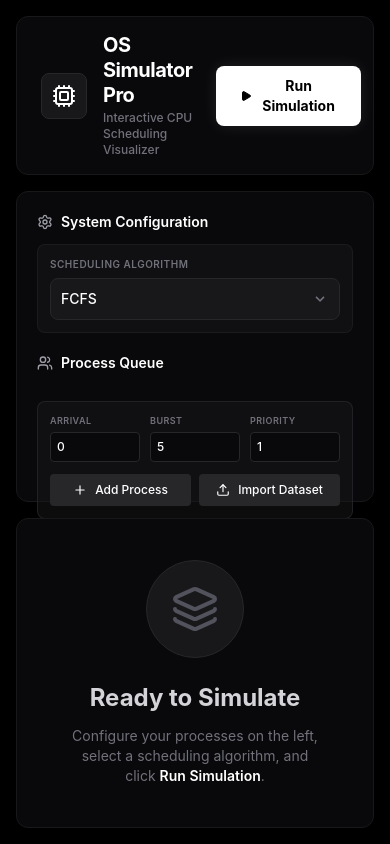
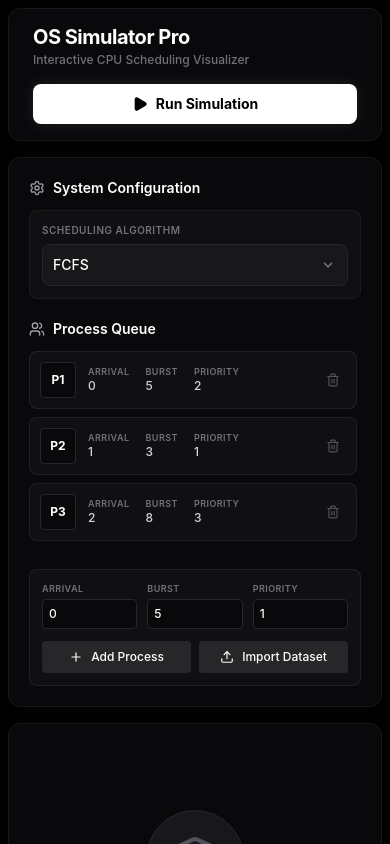
Before and after one commit to mohargorai/cpu-scheduling-visualizer, a React (Vite) app in the folder frontend/: page / in a window 390 px wide. Shown: the top 844 px of the page. Built offline with nearby package versions, Linux system fonts and the light colour scheme.

Commit message:
Make UI fully responsive for mobile devices

```diff
--- a/frontend/src/App.jsx
+++ b/frontend/src/App.jsx
@@ -41,15 +41,15 @@ function App() {
   };
 
   return (
-    <div className="h-screen w-screen p-4 flex flex-col font-sans selection:bg-zinc-800 text-zinc-100 bg-black overflow-hidden box-border">
+    <div className="min-h-screen xl:h-screen w-full p-2 sm:p-4 flex flex-col font-sans selection:bg-zinc-800 text-zinc-100 bg-black xl:overflow-hidden box-border overflow-x-hidden">
 
       <motion.header
         initial={{ opacity: 0, y: -20 }}
         animate={{ opacity: 1, y: 0 }}
-        className="flex-none flex items-center justify-between gap-6 mb-4 p-4 px-6 bg-zinc-950 rounded-xl border border-zinc-900 shadow-lg"
+        className="flex-none flex flex-col sm:flex-row items-center justify-between gap-4 sm:gap-6 mb-4 p-4 px-6 bg-zinc-950 rounded-xl border border-zinc-900 shadow-lg"
       >
-        <div className="flex items-center gap-4">
-          <div className="p-2.5 bg-zinc-900 rounded-lg border border-zinc-800">
+        <div className="flex items-center gap-4 w-full sm:w-auto justify-start">
+          <div className="p-2.5 bg-zinc-900 rounded-lg border border-zinc-800 hidden sm:block">
             <Cpu className="w-6 h-6 text-white" />
           </div>
           <div>
@@ -63,24 +63,24 @@ function App() {
           whileTap={{ scale: 0.98 }}
           onClick={runSimulation}
           disabled={loading || processes.length === 0}
-          className="flex items-center justify-center gap-2 bg-white text-black font-bold py-2.5 px-6 rounded-lg transition-all disabled:opacity-50 hover:bg-zinc-200 shadow-[0_0_15px_rgba(255,255,255,0.1)]"
+          className="w-full sm:w-auto flex items-center justify-center gap-2 bg-white text-black font-bold py-2.5 px-6 rounded-lg transition-all disabled:opacity-50 hover:bg-zinc-200 shadow-[0_0_15px_rgba(255,255,255,0.1)]"
         >
           {loading ? <RotateCcw className="animate-spin w-4 h-4" /> : <Play className="w-4 h-4 fill-current" />}
           <span className="text-sm">{loading ? 'Simulating...' : 'Run Simulation'}</span>
         </motion.button>
       </motion.header>
 
-      <div className="flex-1 min-h-0 grid grid-cols-1 xl:grid-cols-12 gap-4">
+      <div className="flex-1 flex flex-col xl:grid xl:grid-cols-12 gap-4 min-h-0 pb-4 xl:pb-0">
 
         <motion.div
           initial={{ opacity: 0, x: -20 }}
           animate={{ opacity: 1, x: 0 }}
-          className="xl:col-span-4 h-full flex flex-col min-h-0"
+          className="xl:col-span-4 h-[550px] xl:h-full flex flex-col min-h-0"
         >
           <ProcessInput />
         </motion.div>
 
-        <div className="xl:col-span-8 h-full flex flex-col min-h-0">
+        <div className="xl:col-span-8 flex flex-col min-h-0">
           <AnimatePresence mode="wait">
             {simulationResult ? (
               <motion.div
@@ -90,8 +90,8 @@ function App() {
                 animate="show"
                 className="flex flex-col gap-4 h-full min-h-0"
               >
-                <div className="flex-1 min-h-0 grid grid-cols-1 lg:grid-cols-2 gap-4">
-                  <motion.div variants={itemVariants} className="bg-zinc-950 p-4 rounded-xl border border-zinc-900 flex flex-col h-full min-h-0">
+                <div className="flex flex-col lg:grid lg:grid-cols-2 gap-4 xl:flex-1 xl:min-h-0">
+                  <motion.div variants={itemVariants} className="bg-zinc-950 p-4 rounded-xl border border-zinc-900 flex flex-col h-[400px] xl:h-full min-h-0">
                     <h2 className="flex-none text-sm font-semibold mb-3 text-white flex items-center gap-2">
                       Execution Timeline
                     </h2>
@@ -100,7 +100,7 @@ function App() {
                     </div>
                   </motion.div>
 
-                  <motion.div variants={itemVariants} className="bg-zinc-950 p-4 rounded-xl border border-zinc-900 flex flex-col h-full min-h-0">
+                  <motion.div variants={itemVariants} className="bg-zinc-950 p-4 rounded-xl border border-zinc-900 flex flex-col h-[400px] xl:h-full min-h-0">
                     <h2 className="flex-none text-sm font-semibold mb-3 text-white flex items-center gap-2">
                       Live Queues & States
                     </h2>
@@ -110,7 +110,7 @@ function App() {
                   </motion.div>
                 </div>
 
-                <motion.div variants={itemVariants} className="flex-[1.2] min-h-0 bg-zinc-950 p-4 rounded-xl border border-zinc-900 flex flex-col">
+                <motion.div variants={itemVariants} className="bg-zinc-950 p-4 rounded-xl border border-zinc-900 flex flex-col h-[500px] xl:flex-[1.2] xl:min-h-0">
                   <h2 className="flex-none text-sm font-semibold mb-3 text-white flex items-center gap-2">
                     Comparative Analytics
                   </h2>
@@ -126,7 +126,7 @@ function App() {
                 animate={{ opacity: 1, scale: 1 }}
                 exit={{ opacity: 0, scale: 0.95 }}
                 transition={{ duration: 0.2 }}
-                className="h-full flex flex-col items-center justify-center text-zinc-500 bg-zinc-950 rounded-xl border border-zinc-900 p-12 text-center"
+                className="h-[400px] xl:h-full flex flex-col items-center justify-center text-zinc-500 bg-zinc-950 rounded-xl border border-zinc-900 p-12 text-center"
               >
                 <div className="p-6 bg-zinc-900 rounded-full mb-6 border border-zinc-800">
                   <Layers className="w-12 h-12 text-zinc-600" />
```
